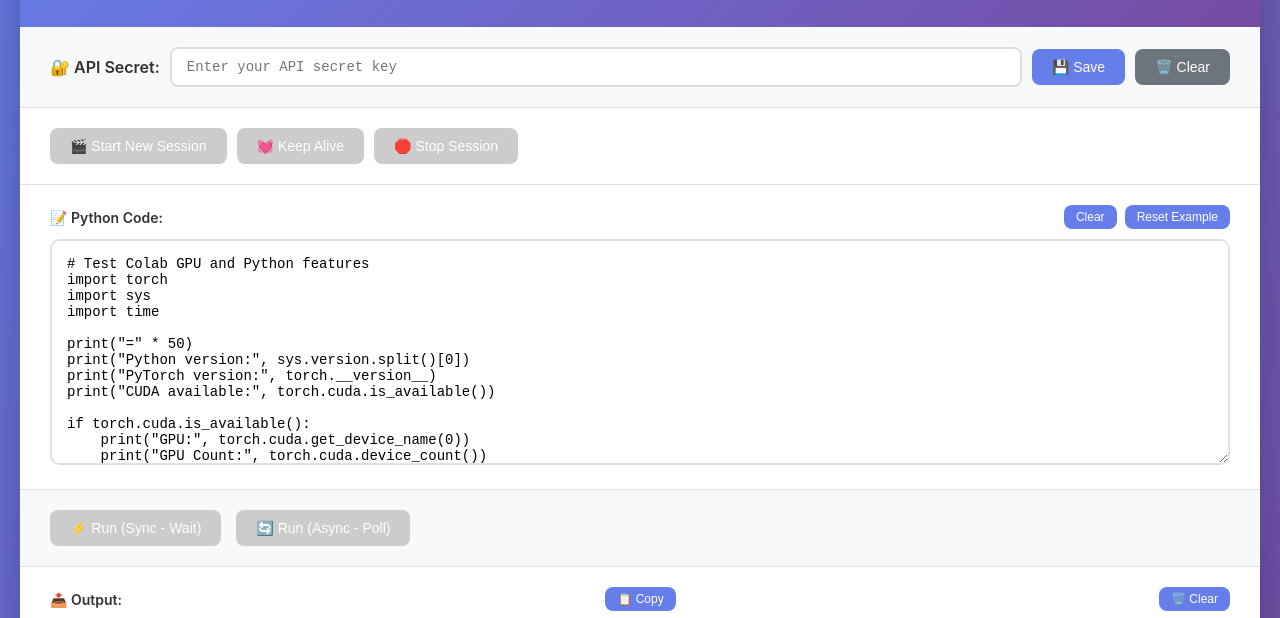
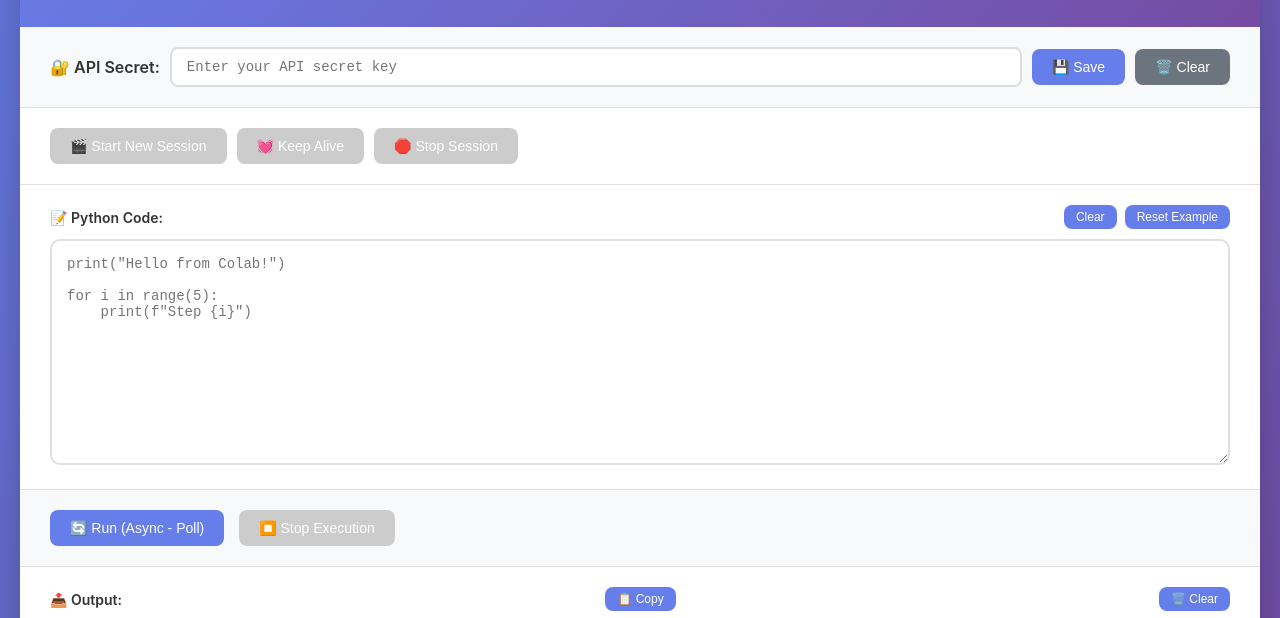
Before and after one commit to kushalkumarjss-collab/colab-orchestrator, a plain HTML site: page index.html in a window 1280 px wide. Shown: the part 121-739 px from the top of the page. Drawn offline with Linux system fonts and the light colour scheme; no server answers.

Commit message:
Update index.html

```diff
--- a/index.html
+++ b/index.html
@@ -12,7 +12,6 @@
         <h1>🚀 Google Colab Code Runner</h1>
         <p>Execute Python code on Google Colab GPU instances via simple API</p>
       </header>
-
       <div class="api-key-section">
         <label for="apiSecret">🔐 API Secret:</label>
         <input
@@ -23,14 +22,12 @@
         <button id="saveApiKey">💾 Save</button>
         <button id="clearApiKey" class="secondary">🗑️ Clear</button>
       </div>
-
       <div class="session-section">
         <button id="startSession" disabled>🎬 Start New Session</button>
         <button id="keepAliveBtn" disabled>💓 Keep Alive</button>
         <button id="stopSession" disabled>🛑 Stop Session</button>
         <div id="sessionInfo" class="session-info"></div>
       </div>
-
       <div class="code-section">
         <div class="code-header">
           <label>📝 Python Code:</label>
@@ -44,13 +41,11 @@
           rows="12"
           placeholder='print("Hello from Colab!")&#10;&#10;for i in range(5):&#10;    print(f"Step {i}")'></textarea>
       </div>
-
       <div class="execution-controls">
-        <button id="runSync" disabled>⚡ Run (Sync - Wait)</button>
-        <button id="runAsync" disabled>🔄 Run (Async - Poll)</button>
+        <button id="runAsync">🔄 Run (Async - Poll)</button>
+        <button id="stopExecution" disabled>⏹️ Stop Execution</button>
         <div class="execution-status" id="execStatus"></div>
       </div>
-
       <div class="output-section">
         <div class="output-header">
           <label>📤 Output:</label>
@@ -59,12 +54,10 @@
         </div>
         <pre id="output">Ready to run code...</pre>
       </div>
-
       <div class="status-section">
         <div id="status" class="status"></div>
       </div>
     </div>
-
     <script src="script.js"></script>
   </body>
 </html>
```
